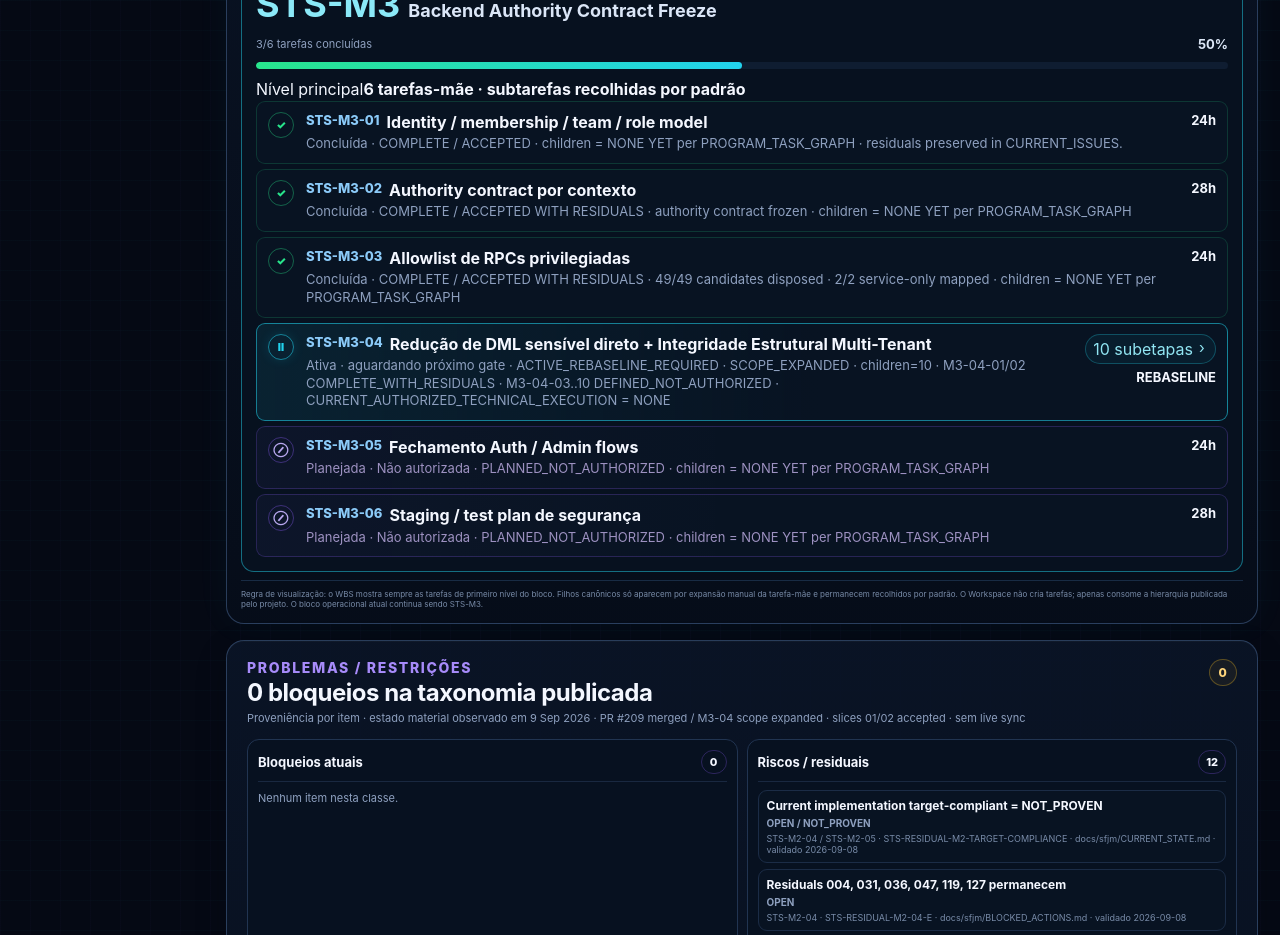
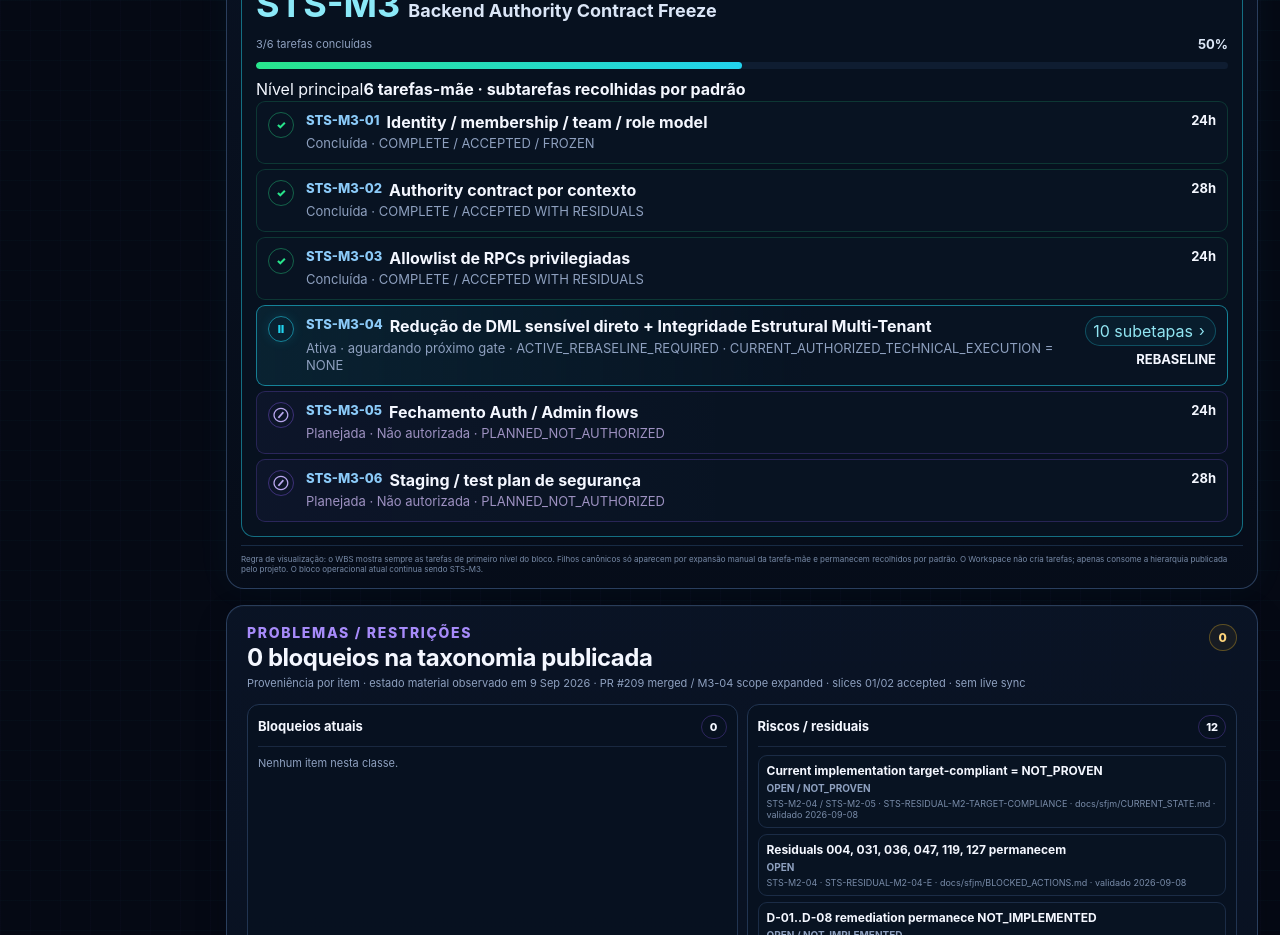
Before and after one commit to wagnerjfjunior/sfjm-workspace, a Next.js app: page / in a window 1280 px wide. Shown: the part 1260-2195 px from the top of the page. Built offline with nearby package versions, Linux system fonts and the light colour scheme.

Commit message:
data: keep M3 parent tasks compact and canonical

```diff
--- a/data/workspace-demo.ts
+++ b/data/workspace-demo.ts
@@ -1066,12 +1066,12 @@ export const workspaceDemo = {
         hours: 152,
         state: "ACTIVE",
         tasks: [
-          { id: "STS-M3-01", wbsId: "M3-01", label: "Identity / membership / team / role model", hours: 24, state: "COMPLETE", note: "COMPLETE / ACCEPTED · children = NONE YET per PROGRAM_TASK_GRAPH · residuals preserved in CURRENT_ISSUES." },
-          { id: "STS-M3-02", wbsId: "M3-02", label: "Authority contract por contexto", hours: 28, state: "COMPLETE", note: "COMPLETE / ACCEPTED WITH RESIDUALS · authority contract frozen · children = NONE YET per PROGRAM_TASK_GRAPH" },
-          { id: "STS-M3-03", wbsId: "M3-03", label: "Allowlist de RPCs privilegiadas", hours: 24, state: "COMPLETE", note: "COMPLETE / ACCEPTED WITH RESIDUALS · 49/49 candidates disposed · 2/2 service-only mapped · children = NONE YET per PROGRAM_TASK_GRAPH" },
-          { id: "STS-M3-04", wbsId: "M3-04", label: "Redução de DML sensível direto + Integridade Estrutural Multi-Tenant", hours: 24, state: "ACTIVE", note: "ACTIVE_REBASELINE_REQUIRED · SCOPE_EXPANDED · children=10 · M3-04-01/02 COMPLETE_WITH_RESIDUALS · M3-04-03..10 DEFINED_NOT_AUTHORIZED · CURRENT_AUTHORIZED_TECHNICAL_EXECUTION = NONE" },
-          { id: "STS-M3-05", wbsId: "M3-05", label: "Fechamento Auth / Admin flows", hours: 24, state: "PLANNED", note: "PLANNED_NOT_AUTHORIZED · children = NONE YET per PROGRAM_TASK_GRAPH" },
-          { id: "STS-M3-06", wbsId: "M3-06", label: "Staging / test plan de segurança", hours: 28, state: "PLANNED", note: "PLANNED_NOT_AUTHORIZED · children = NONE YET per PROGRAM_TASK_GRAPH" }
+          { id: "STS-M3-01", wbsId: "M3-01", label: "Identity / membership / team / role model", hours: 24, state: "COMPLETE", note: "COMPLETE / ACCEPTED / FROZEN" },
+          { id: "STS-M3-02", wbsId: "M3-02", label: "Authority contract por contexto", hours: 28, state: "COMPLETE", note: "COMPLETE / ACCEPTED WITH RESIDUALS" },
+          { id: "STS-M3-03", wbsId: "M3-03", label: "Allowlist de RPCs privilegiadas", hours: 24, state: "COMPLETE", note: "COMPLETE / ACCEPTED WITH RESIDUALS" },
+          { id: "STS-M3-04", wbsId: "M3-04", label: "Redução de DML sensível direto + Integridade Estrutural Multi-Tenant", hours: 24, state: "ACTIVE", note: "ACTIVE_REBASELINE_REQUIRED · CURRENT_AUTHORIZED_TECHNICAL_EXECUTION = NONE" },
+          { id: "STS-M3-05", wbsId: "M3-05", label: "Fechamento Auth / Admin flows", hours: 24, state: "PLANNED", note: "PLANNED_NOT_AUTHORIZED" },
+          { id: "STS-M3-06", wbsId: "M3-06", label: "Staging / test plan de segurança", hours: 28, state: "PLANNED", note: "PLANNED_NOT_AUTHORIZED" }
         ]
       },
       {
```
